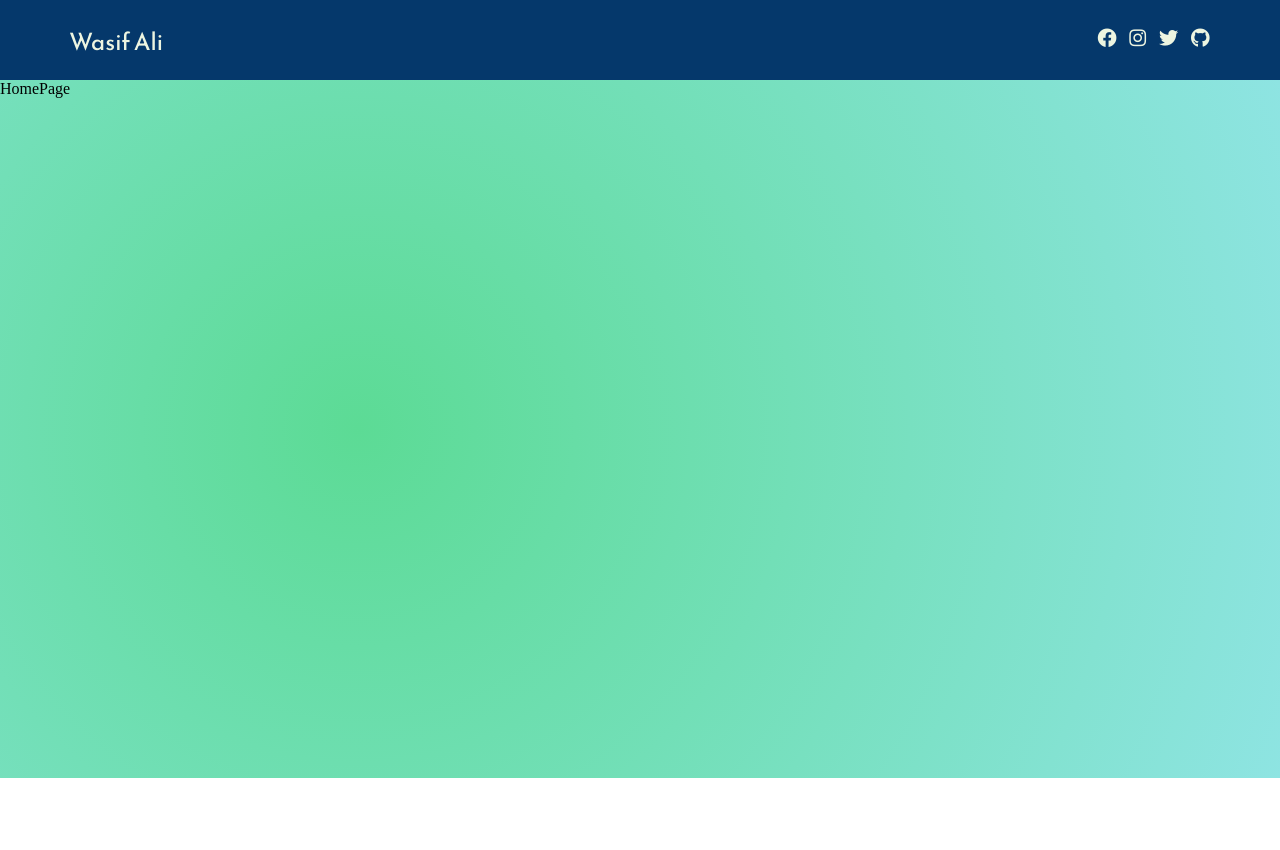
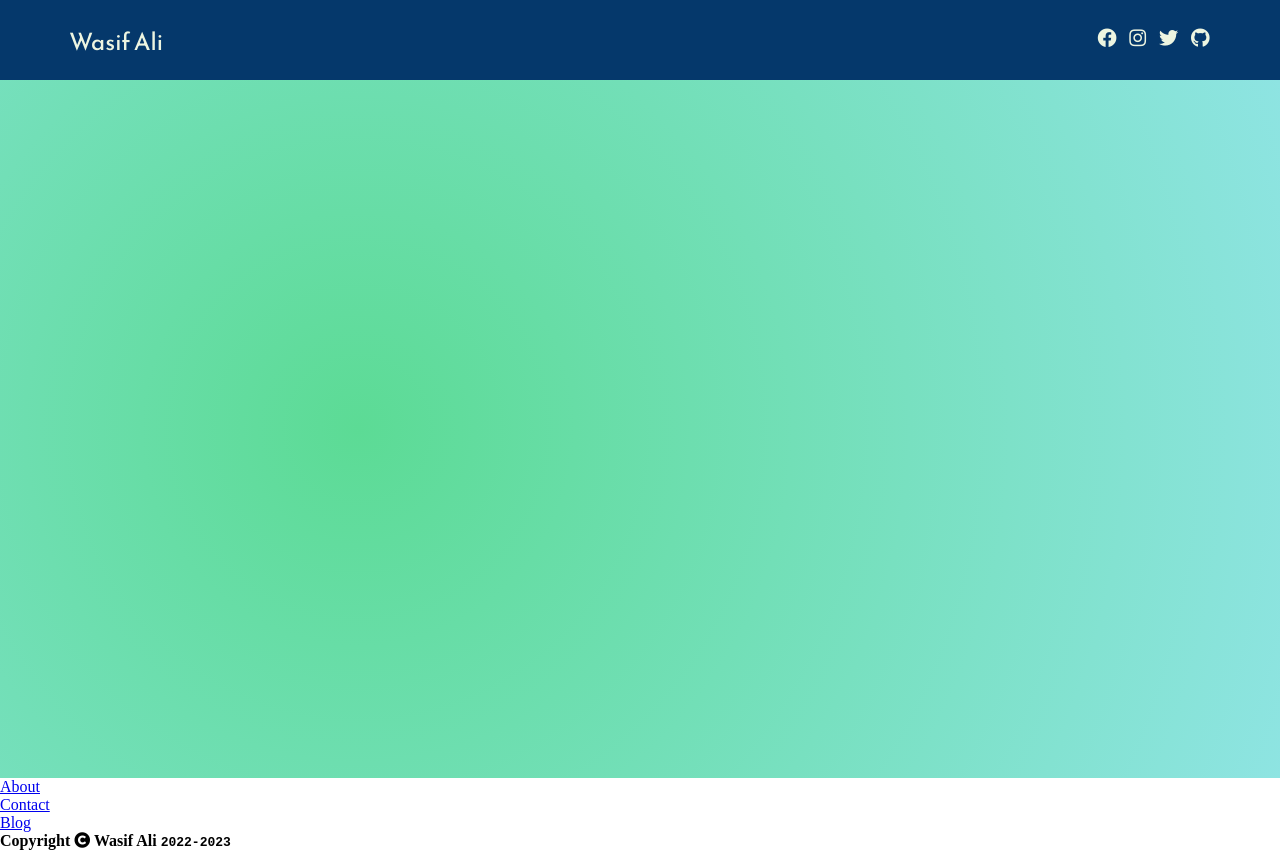
Before and after one commit to WaxifAlee/portfolio, a React (Create React App) app: page / in a window 1280 px wide. Before the commit the page ends 800 px from the top, so only its background shows below. Built offline with nearby package versions, Linux system fonts and the light colour scheme.

Commit message:
initialized footer

```diff
--- /dev/null
+++ b/src/components/Footer/Footer.jsx
@@ -0,0 +1,30 @@
+import React from 'react';
+import { Link } from 'react-router-dom';
+
+const Footer = () => {
+  return <div className="footer">
+      <div className="footer-wrapper">
+          <div className="pages-links">
+              <ul>
+
+                  <li>
+                      <Link to="/about">About</Link>
+                  </li>
+                  <li>
+                      <Link to="/contact">Contact</Link>
+                  </li>
+                  <li>
+                      <Link to="/blog">Blog</Link>
+                  </li>
+
+                </ul>
+          </div>
+
+          <div className="copyright">
+              <h4> Copyright <i className="fas fa-copyright"></i> Wasif Ali <code>2022-2023</code> </h4>
+          </div>
+      </div>
+  </div>;
+};
+
+export default Footer;
--- a/src/components/Navbar/Navbar.jsx
+++ b/src/components/Navbar/Navbar.jsx
@@ -13,7 +13,7 @@ const Navbar = () => {
           <div className="logo">
             <div className="at-container">
               <div className="at-item menu-animation">
-                <a to="/">Wasif Ali</a>
+                <Link to="/">Wasif Ali</Link>
               </div>
             </div>
           </div>
@@ -26,24 +26,24 @@ const Navbar = () => {
           <div className="nav-social-links at-item">
             <a
               target="_blank"
-              rel="norefferer"
+              rel=" noreferrer"
               href="https://www.facebook.com/Waxif.Alee/"
             >
               <i className="fab fa-facebook"></i>
             </a>
             <a
               target="_blank"
-              rel="norefferer"
+              rel=" noreferrer"
               href="https://www.instagram.com/waxif.alee/"
             >
               <i className="fab fa-instagram"></i>
             </a>
-            <a target="_blank" rel="norefferer" href="/">
+            <a target="_blank" rel="" href="/">
               <i className="fab fa-twitter"></i>
             </a>
             <a
               target="_blank"
-              rel="norefferer"
+              rel=" noreferrer"
               href="https://www.github.com/WaxifAlee/"
             >
               <i className="fab fa-github"></i>
@@ -80,28 +80,28 @@ const Navbar = () => {
                 <div className="--small-nav_social-links">
                   <a
                     target="_blank"
-                    rel="norefferer"
+                    rel=" noreferrer"
                     href="https://www.facebook.com/Waxif.Alee/"
                   >
                     <i className="fab fa-facebook"></i>
                   </a>
                   <a
                     target="_blank"
-                    rel="norefferer"
+                    rel=" noreferrer"
                     href="https://www.twitter.com/WasifAl91051117/"
                   >
                     <i className="fab fa-twitter"></i>
                   </a>
                   <a
                     target="_blank"
-                    rel="norefferer"
+                    rel=" noreferrer"
                     href="https://www.instagram.com/waxif.alee/"
                   >
                     <i className="fab fa-instagram"></i>
                   </a>
                   <a
                     target="_blank"
-                    rel="norefferer"
+                    rel=" noreferrer"
                     href="https://www.github.com/WaxifAlee/"
                   >
                     <i className="fab fa-github"></i>
--- a/src/containers/homePage.jsx
+++ b/src/containers/homePage.jsx
@@ -1,9 +1,12 @@
 import React from "react";
-import Navbar from "../components/Navbar/Navbar";
+import Footer from "../components/Footer/Footer";
 import "./homePage.css";
 
 const HomePage = () => {
-  return <section className="hero">HomePage</section>;
+  return  <div className="home-page">
+    <div className="hero"></div>
+    <Footer />
+  </div> ;
 };
 
 export default HomePage;
```
Also changed, not shown: src/components/Footer/Footer.css (added), 1 other file (tests, documents, lock files or other folders).
